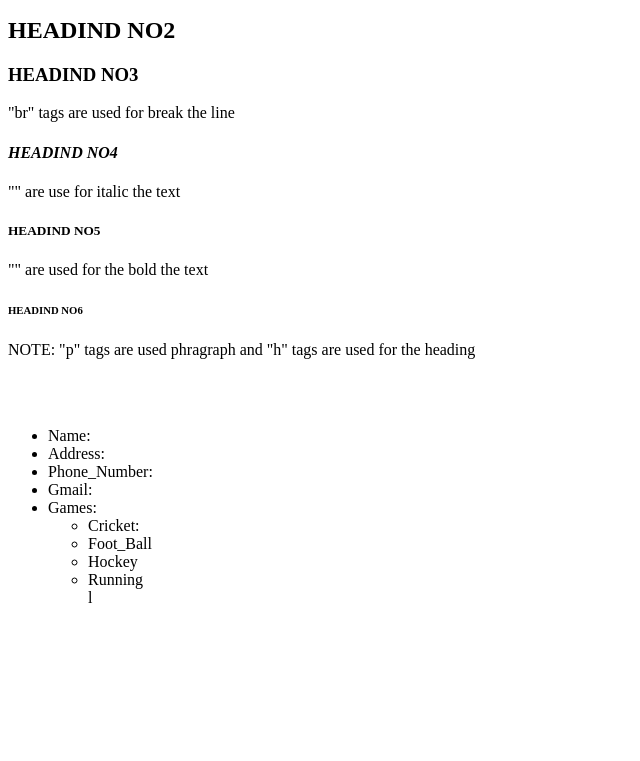
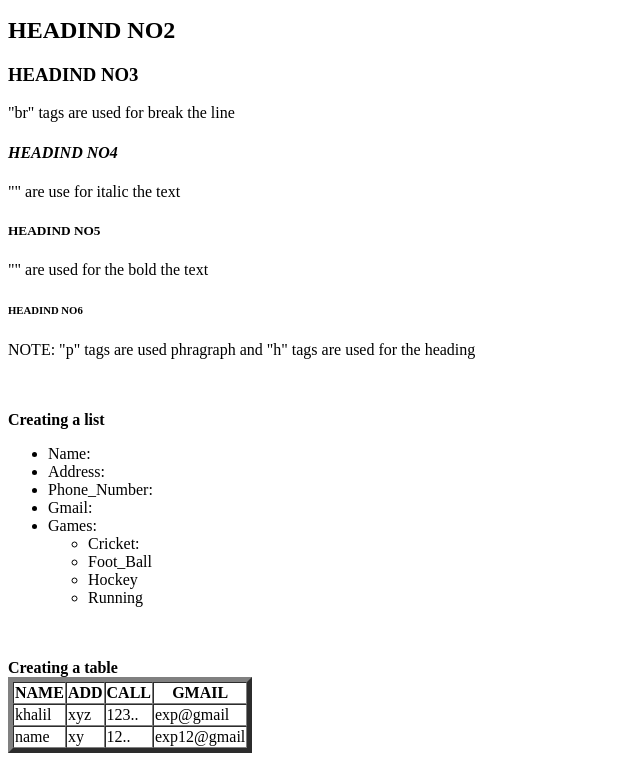
Before and after one commit to khalil-Ur-Rahman/practics, a plain HTML site: page index.html in a window 1280 px wide. Shown: the part 101-862 px from the top of the page, without its empty margins (0-640 px from the left). Before the commit the page ends 800 px from the top, so only its background shows below. Drawn offline with Linux system fonts and the light colour scheme.

Commit message:
adding table and list

```diff
--- a/index.html
+++ b/index.html
@@ -22,6 +22,7 @@
     <br>
     <br>
 
+    <b>Creating a list</b>
     <ul>
         <li>Name:</li>
         <li>Address:</li>
@@ -33,10 +34,34 @@
             <li>Foot_Ball</li>
             <li>Hockey</li>
             <li>Running</li>
-            l
+
         </ul>
 
     </ul>
+    <br>
+<br>
+   <b>Creating a table</b>
+<table border ="5" cellpadging="0" cellspacing="0">
+    <tr>
+        <th>NAME</th>
+        <th>ADD</th>
+        <th>CALL</th>
+        <th>GMAIL</th>
+    </tr>
+    <tr>
+        <td>khalil</td>
+        <td>xyz</td>
+        <td>123..</td>
+        <td>exp@gmail</td>
+    </tr>
+    <tr>
+        <td>name</td>
+        <td>xy</td>
+        <td>12..</td>
+        <td>exp12@gmail</td>
+    </tr>
+
+</table>
 
 </body>
 </html>
```
